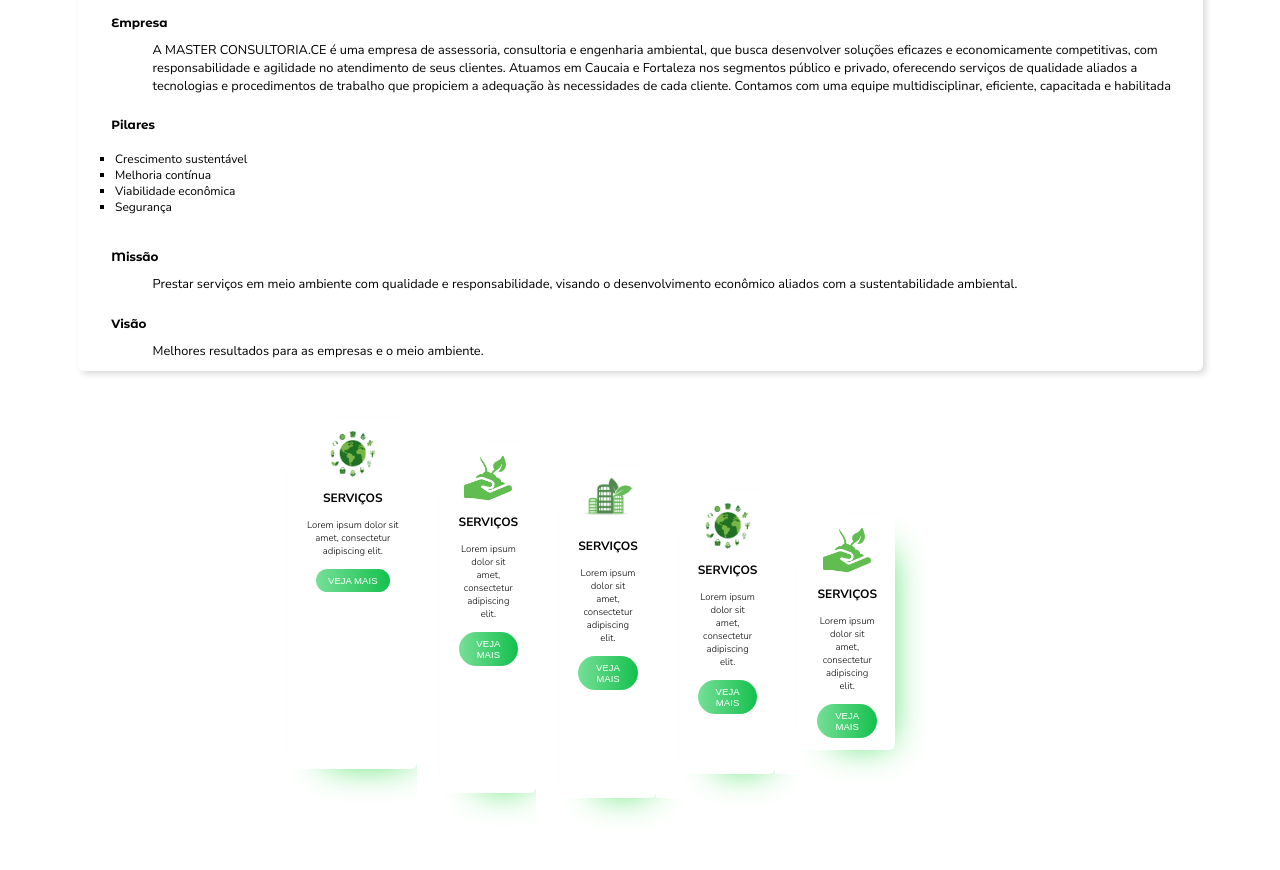
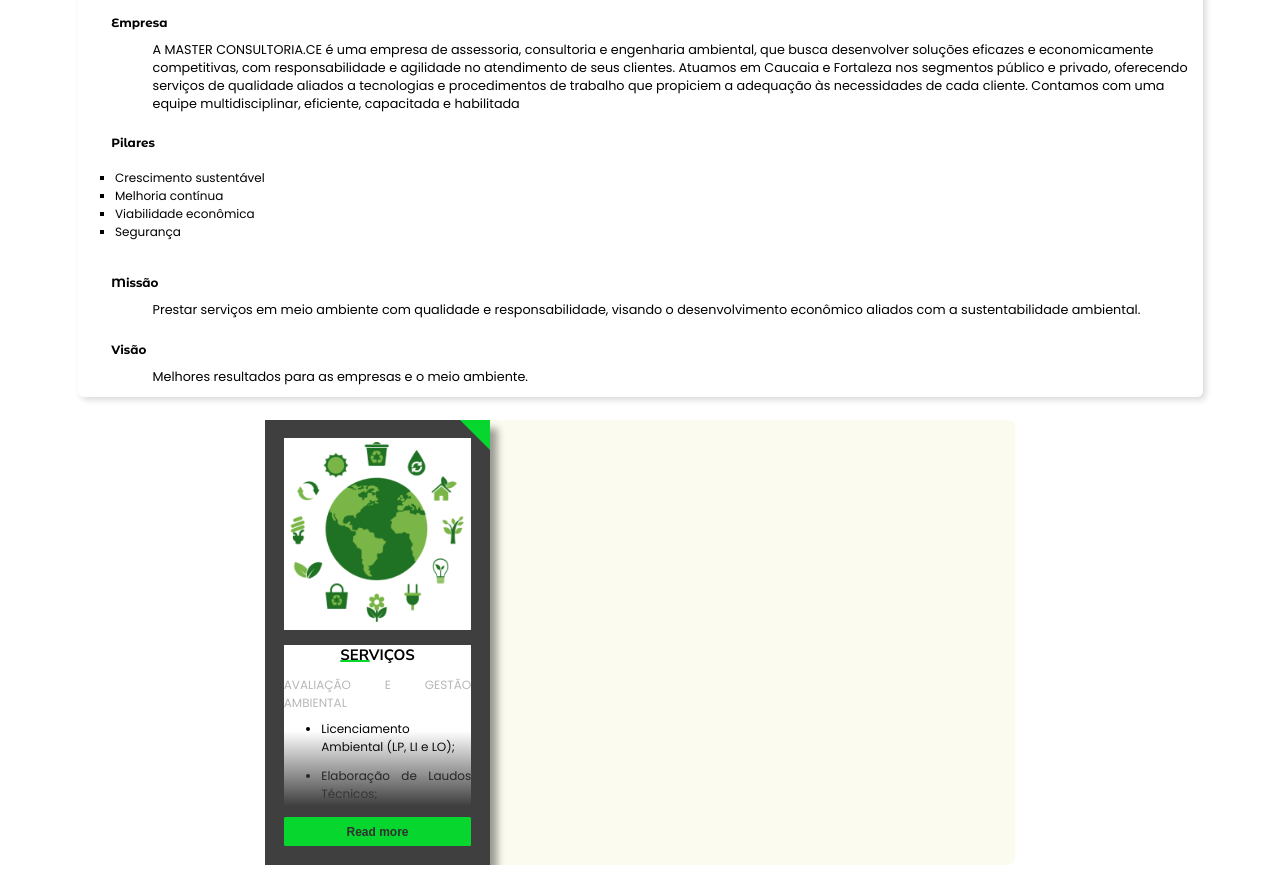
Before and after one commit to Rafael-Amora/MASTER_CONSULTORIA.CE, a plain HTML site: page index.html in a window 1280 px wide. Shown: the part 929-1799 px from the top of the page. Drawn offline with Linux system fonts and the light colour scheme.

Commit message:
Em desenvolvimento 1.0

```diff
--- a/index.html
+++ b/index.html
@@ -10,7 +10,7 @@
     <link rel="stylesheet" href="./style.css">
     <link rel="stylesheet" href="./slick-1.8.1/slick/slick.css">
     <link rel="stylesheet" href="./slick-1.8.1/slick/slick-theme.css">
-    <link rel="shortcut icon" href="./favicons/FAV ICON.png" type="image/x-icon" />
+    <link rel="shortcut icon" href="./img/FAV ICON.png" type="image/x-icon" />
 
 </head>
 
@@ -101,55 +101,40 @@
         </section>
 
         <section id="serviços">
-            <main class="cards">
-                <section class="card contact">
+
+            <body>
+                <!-- CARD -->
+                <div class="card">
+                    <!-- ICON -->
                     <div class="icon">
-                        <img src="./img/mundo.png" alt="Contact us.">
+                        <img src="./img/mundo.png" alt="icon">
                     </div>
-                    <h3>SERVIÇOS</h3>
-                    <span>Lorem ipsum dolor sit amet, consectetur adipiscing elit.</span>
-                    <button>Veja Mais</button>
-                </section>
 
-                <main class="cards">
-                    <section class="card contact">
-                        <div class="icon">
-                            <img src="./img/mão.png" alt="Contact us.">
-                        </div>
+                    <!-- CONTENT -->
+                    <div class="content">
                         <h3>SERVIÇOS</h3>
-                        <span>Lorem ipsum dolor sit amet, consectetur adipiscing elit.</span>
-                        <button>Veja Mais</button>
-                    </section>
+                        <p>
+                            AVALIAÇÃO E GESTÃO AMBIENTAL
+                        <ul>
+                            <li> Licenciamento Ambiental (LP, LI e LO);</li>
+                            <li>Elaboração de Laudos Técnicos; </li>
+                            <li>Relatório Ambiental Preliminar; </li>
+                            <li>Estudo de Impacto Ambiental/ Relatório de Impactos ao Meio Ambiente – EIA/RIMA;</li>
+                            <li>Estudo de Viabilidade Ambiental – EVA; </li>
+                            <li>Estudo Ambiental Simplificado – EAS; </li>
+                            <li>Relatório Ambiental Simplificado – RAS; </li>
+                            <li>Plano de Controle Ambiental/ Relatório de Controle Ambiental – PCA/RCA; </li>
+                            <li>Plano de Recuperação de Áreas Degradadas - PRAD; </li>
+                            <li>Relatório de Acompanhamento e Monitoramento Ambiental – RAMA; </li>
+                            <li>Estudo de Impacto de Vizinhança – EIV; </li>
+                            <li>Plano Básico de Controle Ambiental – PBA </li>
+                        </ul>
+                        </p>
+                    </div>
 
-                    <main class="cards">
-                        <section class="card contact">
-                            <div class="icon">
-                                <img src="./img/predio.png" alt="Contact us.">
-                            </div>
-                            <h3>SERVIÇOS</h3>
-                            <span>Lorem ipsum dolor sit amet, consectetur adipiscing elit.</span>
-                            <button>Veja Mais</button>
-                        </section>
-
-                        <main class="cards">
-                            <section class="card contact">
-                                <div class="icon">
-                                    <img src="./img/mundo.png" alt="Contact us.">
-                                </div>
-                                <h3>SERVIÇOS</h3>
-                                <span>Lorem ipsum dolor sit amet, consectetur adipiscing elit.</span>
-                                <button>Veja Mais</button>
-                            </section>
-
-                            <main class="cards">
-                                <section class="card contact">
-                                    <div class="icon">
-                                        <img src="./img/mão.png" alt="Contact us.">
-                                    </div>
-                                    <h3>SERVIÇOS</h3>
-                                    <span>Lorem ipsum dolor sit amet, consectetur adipiscing elit.</span>
-                                    <button>Veja Mais</button>
-                                </section>
+                    <!-- READ MORE/LESS BUTTON -->
+                    <button id="read_button">Read more</button>
+                </div>
         </section>
 
         <section id="contato">
--- a/script.js
+++ b/script.js
@@ -7,25 +7,22 @@
     nextArrow: false,
 });
 
+// Select button
+var button = document.getElementById('read_button');
 
-var x = true;
-$('#card1').click(function () {
-    if ($(window).width() > 768)
-        if (x) {
-            x = false;
-            $(this).animate({
-                height: "440px",
-            }, 500);
-            $('#c1').css('display', 'block');
-            $('#seta1').css('transform', 'rotate(90deg)');
+// Click Event
+button.addEventListener('click', function () {
+    // Select card
+    var card = document.querySelector('.card');
 
-        } else {
-            x = true;
-            $(this).animate({
-                height: "188px",
-            }, 500);
-            $('#c1').css('display', 'none')
-            $('#seta1').css('transform', 'rotate(0deg)');
-        }
+    // Add/Remove Class Active
+    card.classList.toggle('active');
 
+    if (card.classList.contains('active')) {
+        // Change button text if has class active
+        return button.textContent = 'Read less';
+    }
+
+    // Change button text if hasn't class active
+    button.textContent = 'Read more';
 });
--- a/style.css
+++ b/style.css
@@ -1,5 +1,6 @@
 @import url('https://fonts.googleapis.com/css2?family=Nunito+Sans:ital,wght@0,200;0,300;0,400;0,600;0,700;0,800;0,900;1,200;1,300;1,400;1,800;1,900&display=swap');
 @import url('https://fonts.googleapis.com/css2?family=Montserrat+Alternates:ital,wght@0,100;0,200;0,300;0,400;0,500;0,600;0,700;0,800;0,900;1,100;1,200;1,300;1,400;1,500;1,600;1,700;1,800;1,900&family=Nunito+Sans:ital,wght@0,200;0,300;0,400;0,600;0,700;0,800;0,900;1,200;1,300;1,400;1,800;1,900&display=swap');
+@import url('https://fonts.googleapis.com/css2?family=Poppins:ital,wght@0,100;0,200;0,300;0,400;1,100;1,200;1,300;1,400&display=swap');
 
 * {
     padding: 0;
@@ -7,6 +8,7 @@
     box-sizing: border-box;
     text-decoration: none;
     background-color: white;
+
 }
 
 body {
@@ -14,6 +16,15 @@
     font-size: 100%;
     zoom: 0.75;
 }
+
+body p {
+    font-family: 'Poppins', sans-serif;
+}
+
+body ul {
+    font-family: 'Poppins', sans-serif;
+}
+
 
 
 header {
@@ -141,84 +152,100 @@
     font-size: medium;
 }
 
-main.cards {
+/** Card **/
+.card {
     display: flex;
-    padding: 32px;
+    flex-direction: column;
+    justify-content: center;
+    width: 300px;
+    padding: 25px;
+    background-color: #3f3f3f;
+    text-align: justify;
+    box-shadow: 10px 10px 10px rgba(0, 0, 0, 0.389);
+    position: relative;
 }
 
-main.cards section.card {
-    display: flex;
-    flex-direction: column;
-    align-items: center;
-    text-align: center;
-    background: white;
-    padding: 1rem 1.5rem;
-    border-radius: 8px;
-    max-height: 468px;
-    margin-left: 32px;
+.card::before {
+    content: '';
+    position: absolute;
+    top: 0;
+    right: 0;
+    border: 20px solid transparent;
+    border-top: 20px solid #06d62e;
+    border-right: 20px solid #06d62e;
 }
 
-main.cards section.card:first-child {
-    margin-left: 0;
+/** Icon **/
+.icon {
+    margin-bottom: 20px;
 }
 
-main.cards section.card .icon {
-    width: 64px;
-    height: 64px;
+.icon img {
+    width: 250px;
 }
 
-main.cards section.card img {
-    width: 100%;
+/** Content **/
+.content {
+    height: 215px;
+    overflow: hidden;
+    position: relative;
 }
 
-main.cards section.card h3 {
-    font-size: 100%;
-    margin: 16px 0;
+.content::before {
+    content: '';
+    position: absolute;
+    bottom: 0;
+    width: 100%;
+    height: 100px;
+    background: linear-gradient(transparent, #3f3f3f);
 }
 
-main.cards section.card span {
-    font-weight: 300;
-    max-width: 240px;
-    font-size: 80%;
-    margin-bottom: 16px;
+.content h3 {
+    text-align: center;
+    margin-bottom: 15px;
+    font-size: 20px;
+    position: relative;
 }
 
-main.cards section.card button {
-    padding: 0.5rem 1rem;
-    text-transform: uppercase;
-    border-radius: 32px;
-    border: 0;
-    cursor: pointer;
-    font-size: 80%;
-    font-weight: 500;
-    color: #fff;
-    margin-bottom: 16px 0;
+.content h3::before {
+    content: '';
+    position: absolute;
+    height: 2px;
+    width: 40px;
+    background-color: #06d62e;
+    bottom: 4px;
+    border-radius: 100px;
 }
 
-main.cards section.card.contact button {
-    background: linear-gradient(to right, #76df97, #14c04d);
+.content p {
+    color: #b7b7b7;
 }
 
-main.cards section.card.contact {
-    box-shadow: 20px 20px 50px -30px #21d83a;
+/** Read More/Less Button **/
+#read_button {
+    border: none;
+    padding: 10px;
+    border-radius: 2px;
+    margin-top: 15px;
+    background-color: #06d62e;
+    color: #313131;
+    font-weight: bold;
+    cursor: pointer;
+    font-size: 16px;
+    transition: all 0.2s ease-in-out;
 }
 
-@media screen and (max-width: 720px) {
-    main.cards {
-        flex-direction: column;
-    }
+#read_button:hover {
+    background-color: transparent;
+    color: #06d62e;
+    transition: all 0.2s ease-in-out;
+}
 
-    main.cards section.card {
-        margin-left: 0;
-        margin-bottom: 32px;
-    }
+/** Active **/
+.card.active .content {
+    height: auto;
+}
 
-    main.cards section.card:last-child {
-        margin-bottom: 0;
-    }
-
-    main.cards section.card button {
-        font-size: 70%;
-    }
-
+.card.active .content::before {
+    visibility: hidden;
 }
```
